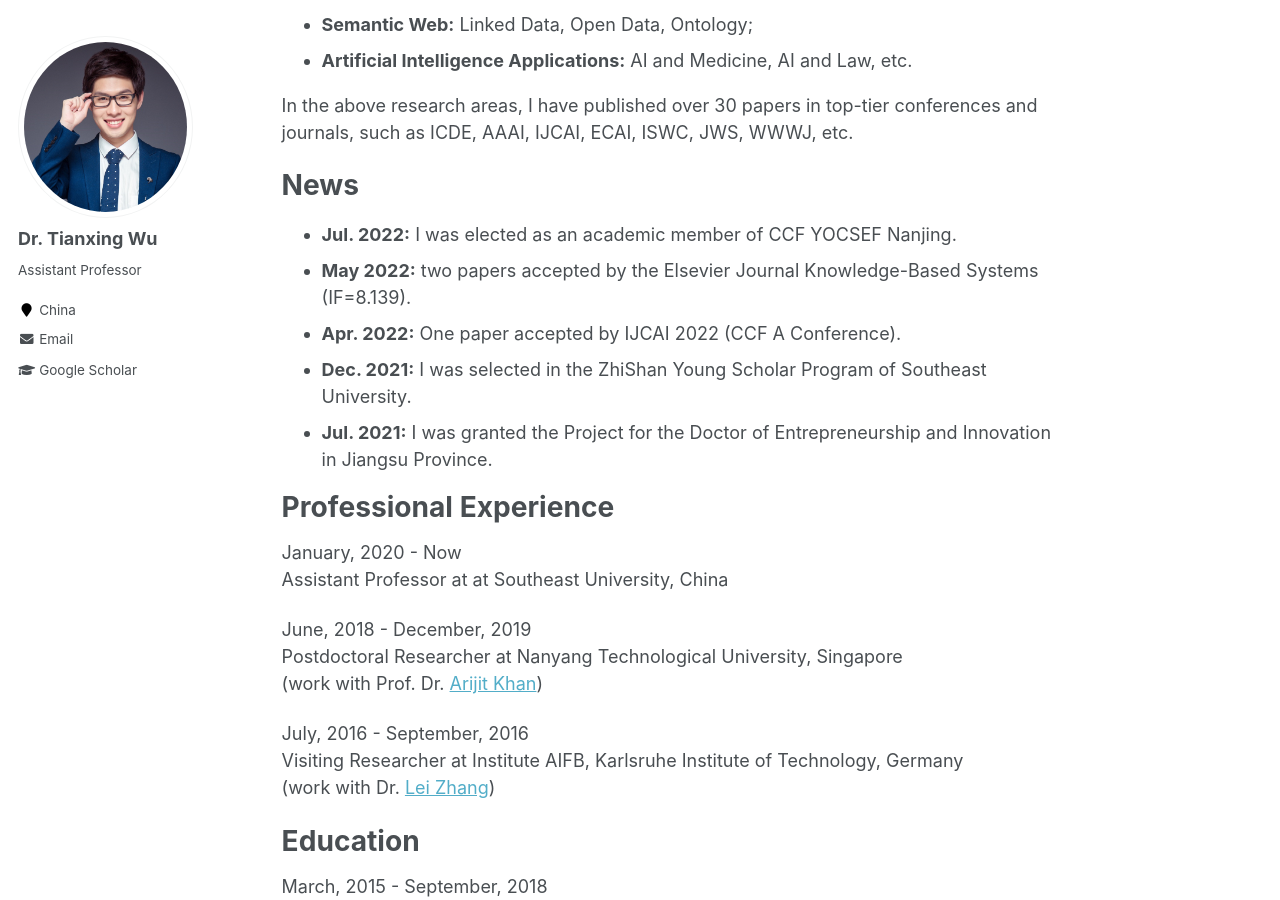
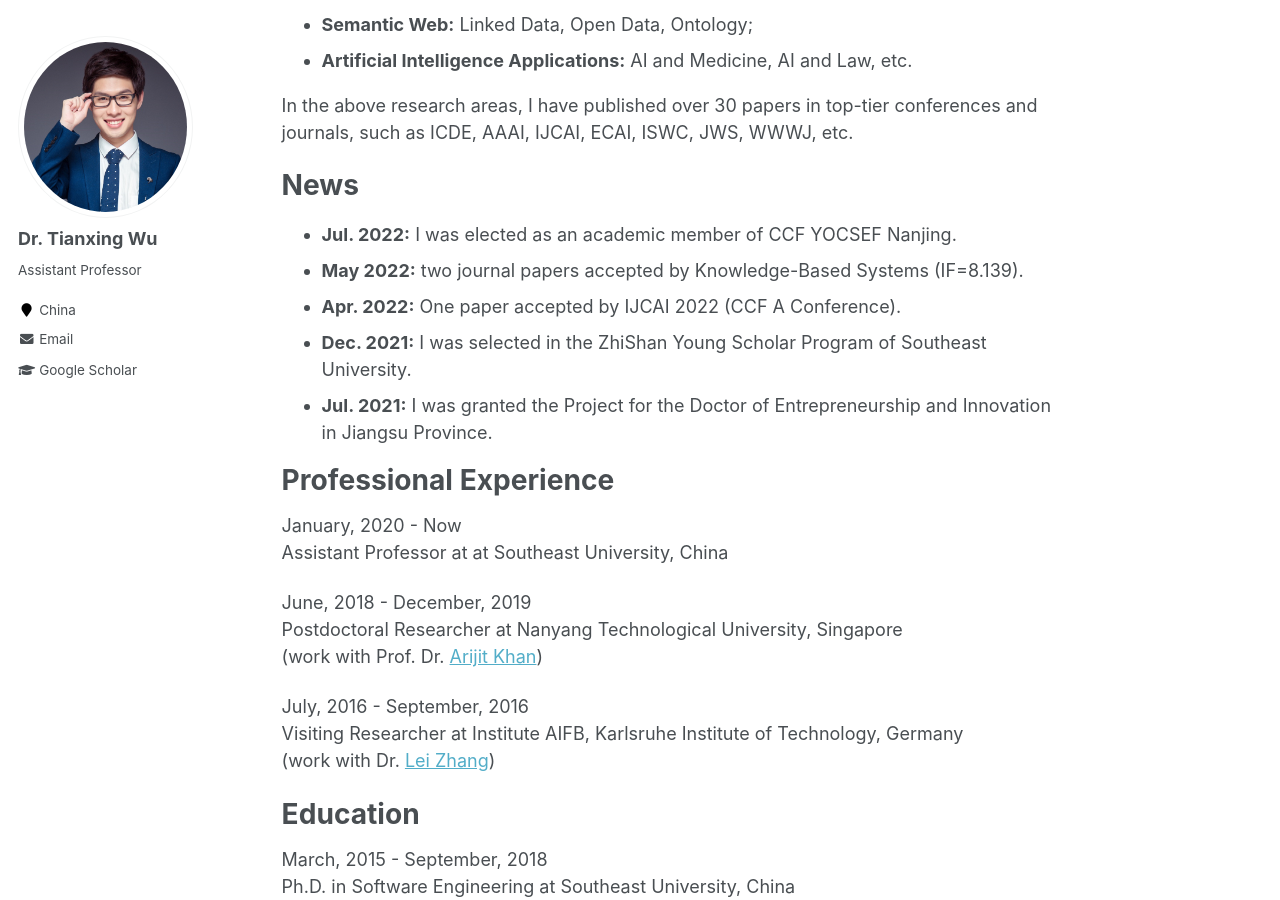
Before and after one commit to tianxing-wu/tianxing-wu.github.io, a Jekyll site: the page built from _pages/about.md, in a window 1280 px wide and 900 px high, scrolled down 389 px. Built offline with Jekyll 4.4.1, drawn with Linux system fonts in a browser that asks for light colours.

Commit message:
info update

```diff
--- a/_pages/about.md
+++ b/_pages/about.md
@@ -20,7 +20,7 @@ In the above research areas, I have published over 30 papers in top-tier confere
 News
 ======
 * **Jul. 2022:** I was elected as an academic member of CCF YOCSEF Nanjing.
-* **May  2022:** two papers accepted by the Elsevier Journal Knowledge-Based Systems (IF=8.139).
+* **May  2022:** two journal papers accepted by Knowledge-Based Systems (IF=8.139).
 * **Apr. 2022:** One paper accepted by IJCAI 2022 (CCF A Conference).
 * **Dec. 2021:** I was selected in the ZhiShan Young Scholar Program of Southeast University.
 * **Jul. 2021:** I was granted the Project for the Doctor of Entrepreneurship and Innovation in Jiangsu Province.
```
